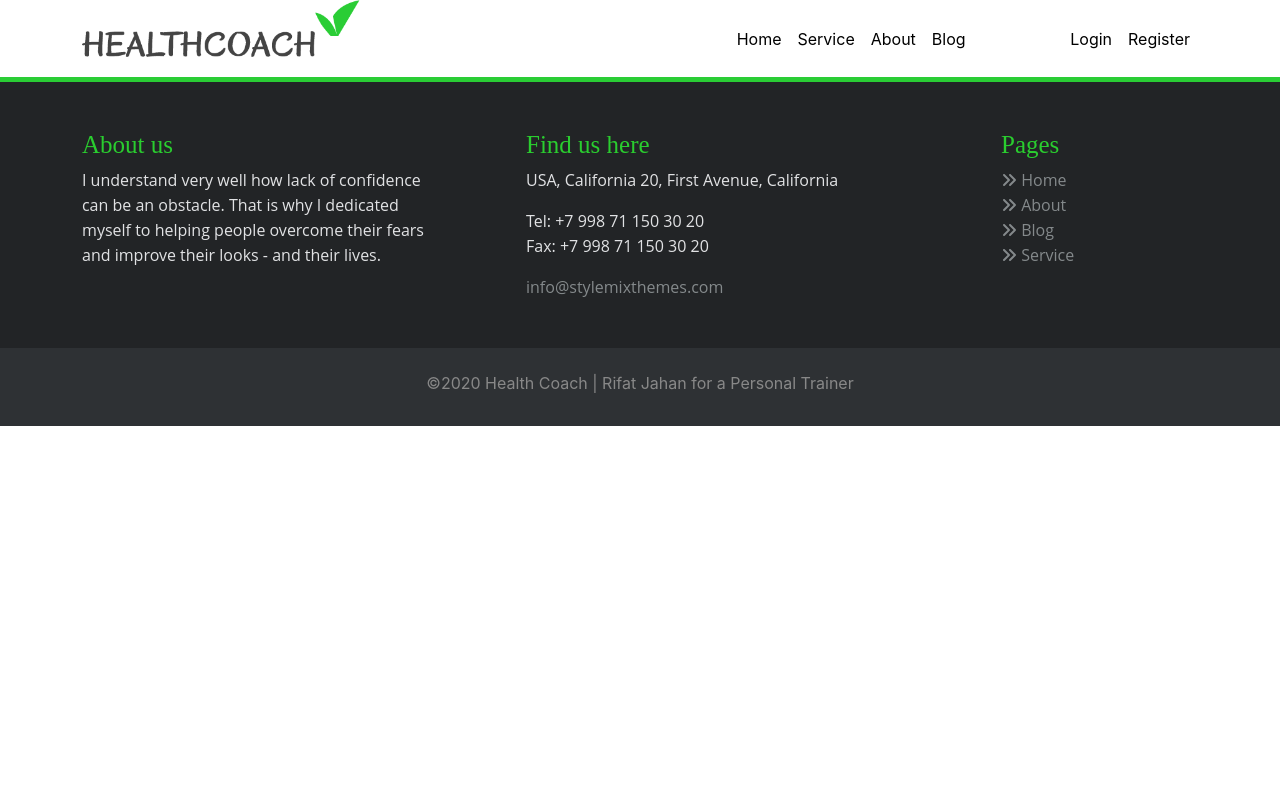
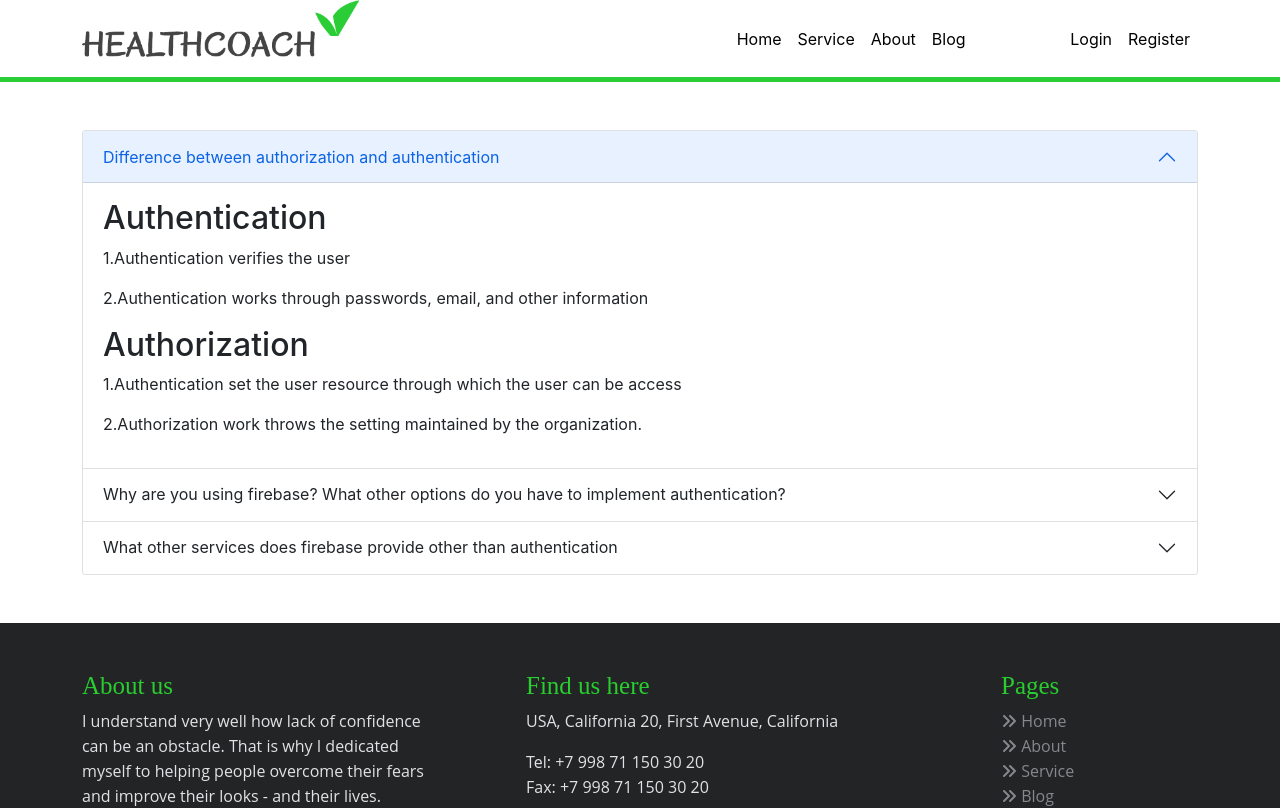
Before and after one commit to rifatjahan823/heath-coach, a React (Create React App) app: page /blog in a window 1280 px wide. Shown: the top 808 px of the page. Built offline with nearby package versions, Linux system fonts and the light colour scheme; no server answers.

Commit message:
add 404 page

```diff
--- a/src/Components/Pages/Blog/Blog.js
+++ b/src/Components/Pages/Blog/Blog.js
@@ -1,9 +1,39 @@
 import React from 'react';
+import { Accordion } from 'react-bootstrap';
 
 const Blog = () => {
     return (
-        <div>
-
+        <div className='my-5 container'>
+            <Accordion defaultActiveKey="0">
+                <Accordion.Item eventKey="0">
+                    <Accordion.Header>Difference between authorization and authentication</Accordion.Header>
+                    <Accordion.Body>
+                    <h2>Authentication</h2>
+                    <p>1.Authentication verifies the user</p>
+                    <p>2.Authentication works through passwords, email, and other information</p>
+                    <h2>Authorization</h2>
+                    <p>1.Authentication set the user resource through which  the user can be access </p>
+                    <p>2.Authorization work throws the setting maintained by the organization.</p>
+                </Accordion.Body>
+            </Accordion.Item>
+            <Accordion.Item eventKey="1">
+                <Accordion.Header> Why are you using firebase? What other options do you have to implement authentication?</Accordion.Header>
+                <Accordion.Body>
+                Firebase Authentication
+                easily provides backend services, through which we can easy-to-use SDKs.It also provides more facilities like a ready-made UI library. Also, it supports so many apps like Google, Facebook,etc.
+                If i talk about why using firebase so Its easy to use and provide so many facalities.But we can use othe service like:-Parse,Back4app,Backendless lot of more.
+                </Accordion.Body>
+            </Accordion.Item>
+            <Accordion.Item eventKey="1">
+                <Accordion.Header>What other services does firebase provide other than authentication</Accordion.Header>
+                <Accordion.Body>
+                <p>1.cloud Firestore.</p>
+                <p>2.Cloud Messaging.</p>
+                <p>3.Hosting.</p>
+                <p>4.Google Analytics.</p>
+                </Accordion.Body>
+            </Accordion.Item>
+        </Accordion>
         </div>
     );
 };
--- a/src/Components/Pages/CheckOut/CheckOut.js
+++ b/src/Components/Pages/CheckOut/CheckOut.js
@@ -31,7 +31,7 @@ const CheckOut = () => {
 
 
     return (
-        <div className='container w-50 mx-auto pb-5 form-container'>
+        <div className='container mx-auto pb-5 form-container'style={{width:"50%"}}>
         <h2 className='text-center  mt-2'>Please Check Out</h2>
         <Form onSubmit={loginHandle}>
             <Form.Group className="mb-3" controlId="formBasicEmail">
@@ -40,7 +40,7 @@ const CheckOut = () => {
             </Form.Group>
             <Form.Group className="mb-3" controlId="formBasicEmail">
                 <Form.Label>Email</Form.Label>
-                <Form.Control type="Email" placeholder="Email"value={user?.email}  required/>
+                <Form.Control type="Email" readOnly placeholder="Email"value={user?.email}  required/>
             </Form.Group>
             <Form.Group className="mb-3" controlId="formBasicEmail">
                 <Form.Label>Phone Number</Form.Label>
@@ -52,7 +52,7 @@ const CheckOut = () => {
                 <Form.Control onChange={ handleAddress} type="text" placeholder="Address" required/>
             </Form.Group>
 
-            <Button className='w-50 mx-auto d-block mb-2' variant="success " type="submit">
+            <Button  className='w-75 mx-auto d-block mb-2' variant="success " type="submit">
                 Check Out
             </Button>
         </Form>
--- a/src/Components/Pages/Home/AboutService/AboutService.js
+++ b/src/Components/Pages/Home/AboutService/AboutService.js
@@ -9,7 +9,7 @@ const AboutService = () => {
            <h2 className='mb-5'>Why people need a Health Coach</h2>
            <img src={croppedfavicon} alt="" />
            <div className='row'>
-                <div className='col-lg-3 colo-md-6 col-sm-12'>
+                <div className='col-lg-3 col-md-6 col-sm-12'>
                     <div className='info-box'>
                     <FontAwesomeIcon className='icon' icon={faAppleAlt} />
                     <h3>Nutrition Strategies</h3>
@@ -19,7 +19,7 @@ const AboutService = () => {
                     </div>
                     </div>
                 </div>
-                <div className='col-lg-3 colo-md-6 col-sm-12'>
+                <div className='col-lg-3 col-md-6 col-sm-12'>
                     <div className='info-box'>
                         <FontAwesomeIcon className='icon' icon={faSocks}></FontAwesomeIcon>
                     <h3>Workout Routines</h3>
@@ -29,7 +29,7 @@ const AboutService = () => {
                     </div>
                     </div>
                 </div>
-                <div className='col-lg-3 colo-md-6 col-sm-12'>
+                <div className='col-lg-3 col-md-6 col-sm-12'>
                    <div className='info-box'>
                    <FontAwesomeIcon className='icon' icon={faHourglass} />
                    <h3>Individual Support</h3>
@@ -39,7 +39,7 @@ const AboutService = () => {
                    </div>
                    </div>
                 </div>
-                <div className='col-lg-3 colo-md-6 col-sm-12'>
+                <div className='col-lg-3 col-md-6 col-sm-12'>
                   <div className='info-box'>
                   <FontAwesomeIcon  className='icon' icon={faHeart } />
                   <h3>First-Hand Advice</h3>
--- a/src/Components/Pages/Home/Banner/Banner.js
+++ b/src/Components/Pages/Home/Banner/Banner.js
@@ -27,7 +27,7 @@ const Banner = () => {
         <Carousel.Caption>
         <div>
                <div className='mb-lg-5 pb-lg-3'>
-               <h1>hi i'm rifat jahan </h1>
+               <h1 className='text-capitalize d-none d-md-block'>hi i'm rifat jahan </h1>
                <p>your new personal coach for better life!</p>
                <button onClick={aboutme}>About me</button>
                </div>
@@ -47,7 +47,7 @@ const Banner = () => {
         <Carousel.Caption>
             <div>
                <div className='mb-lg-5 pb-lg-3'>
-               <h1>hi i'm rifat jahan </h1>
+               <h1 className='text-capitalize d-none d-md-block'>hi i'm rifat jahan </h1>
                <p>your new personal coach for better life!</p>
                <button onClick={aboutme}>About me</button>
                </div>
--- a/src/Components/Pages/Home/GetService/GetService.css
+++ b/src/Components/Pages/Home/GetService/GetService.css
@@ -15,7 +15,7 @@
 }
 .services-btn button{
     position: absolute;
-    left: 25%;
+    left:32%;
    bottom: 15px;
    border: 0;
    background-color: #2acd35;
--- a/src/Components/Pages/NotFound/NotFound.js
+++ b/src/Components/Pages/NotFound/NotFound.js
@@ -3,7 +3,7 @@ import React from 'react';
 const NotFound = () => {
     return (
         <div>
-
+            <img className='img-fluid mx-auto d-block' src="https://www.jainfarmfresh.com/wp-content/uploads/2019/12/not-found.jpg" alt="" />
         </div>
     );
 };
--- a/src/Components/Pages/Shared/Footer/Footer.js
+++ b/src/Components/Pages/Shared/Footer/Footer.js
@@ -28,8 +28,8 @@ const Footer = () => {
                         <ul className='list-unstyled pages'>
                         <Link className='text-decoration-none' to="/"> <li ><FontAwesomeIcon icon={faAngleDoubleRight}></FontAwesomeIcon> Home</li></Link>
                         <Link className='text-decoration-none' to="/about"> <li><FontAwesomeIcon icon={faAngleDoubleRight}></FontAwesomeIcon> About</li></Link>
+                        <Link className='text-decoration-none' to="/service"> <li ><FontAwesomeIcon icon={faAngleDoubleRight}></FontAwesomeIcon> Service</li></Link>
                         <Link className='text-decoration-none' to="/blog"> <li ><FontAwesomeIcon icon={faAngleDoubleRight}></FontAwesomeIcon> Blog</li></Link>
-                        <Link className='text-decoration-none' to="/blog"> <li ><FontAwesomeIcon icon={faAngleDoubleRight}></FontAwesomeIcon> Service</li></Link>
                         </ul>
                     </div>
                 </div>
--- a/src/Components/Pages/Shared/Header/Header.js
+++ b/src/Components/Pages/Shared/Header/Header.js
@@ -19,7 +19,7 @@ const Header = () => {
          <Navbar.Brand as={Link} to="/" style={{width:"50%"}}>
         <img style={{width:"50%",marginTop:"-20px"}} src={logo} alt="" />
         </Navbar.Brand>
-        <Navbar.Toggle aria-controls="responsive-navbar-nav"style={{marginRight:"8%"}} />
+        <Navbar.Toggle aria-controls="responsive-navbar-nav"style={{marginRight:"4%"}} />
            <Navbar.Collapse id="responsive-navbar-nav">
             <Nav className="mx-auto">
               <Nav.Link as={Link} to="/">Home</Nav.Link>
```
Also changed, not shown: public/data.json (+4 -4 lines).
